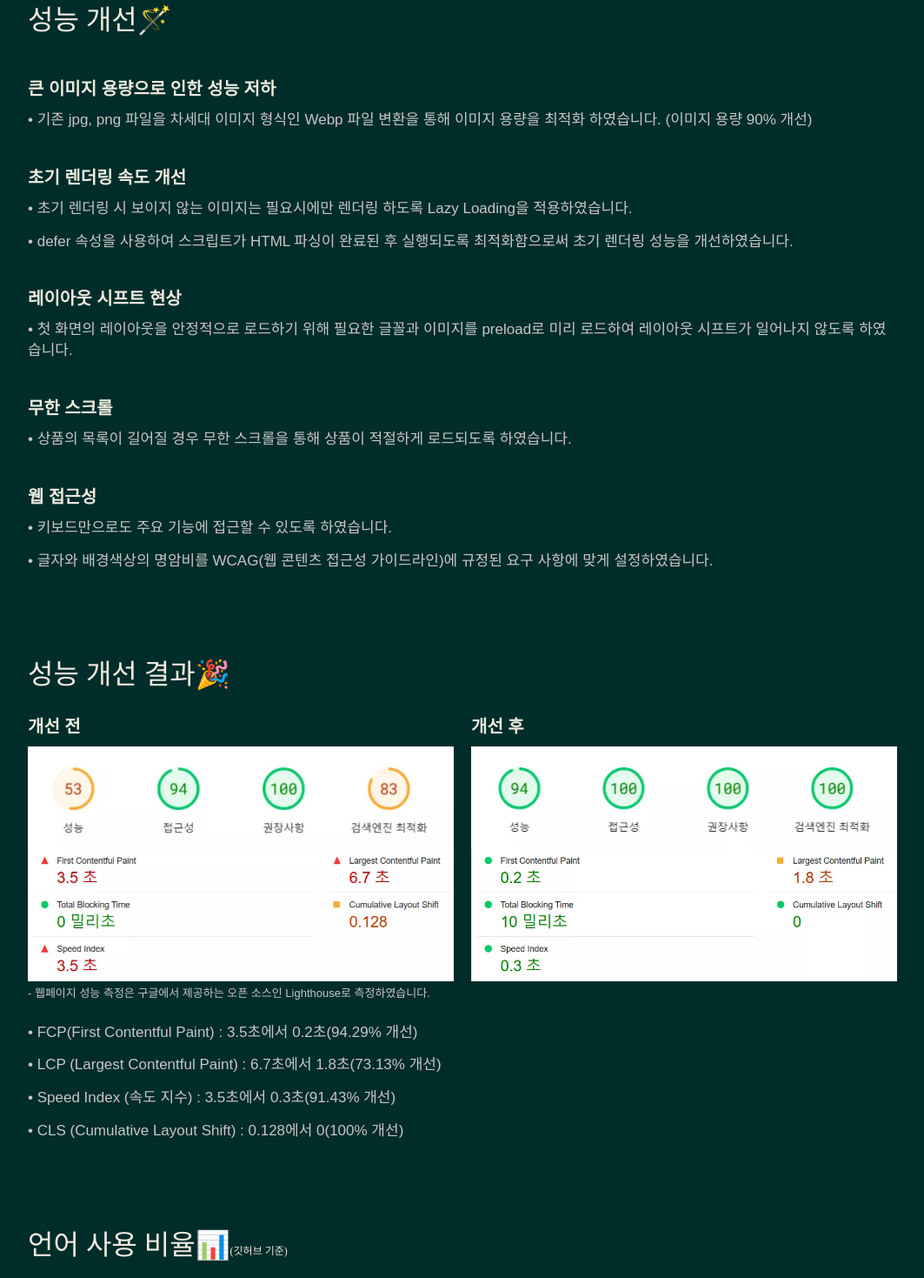
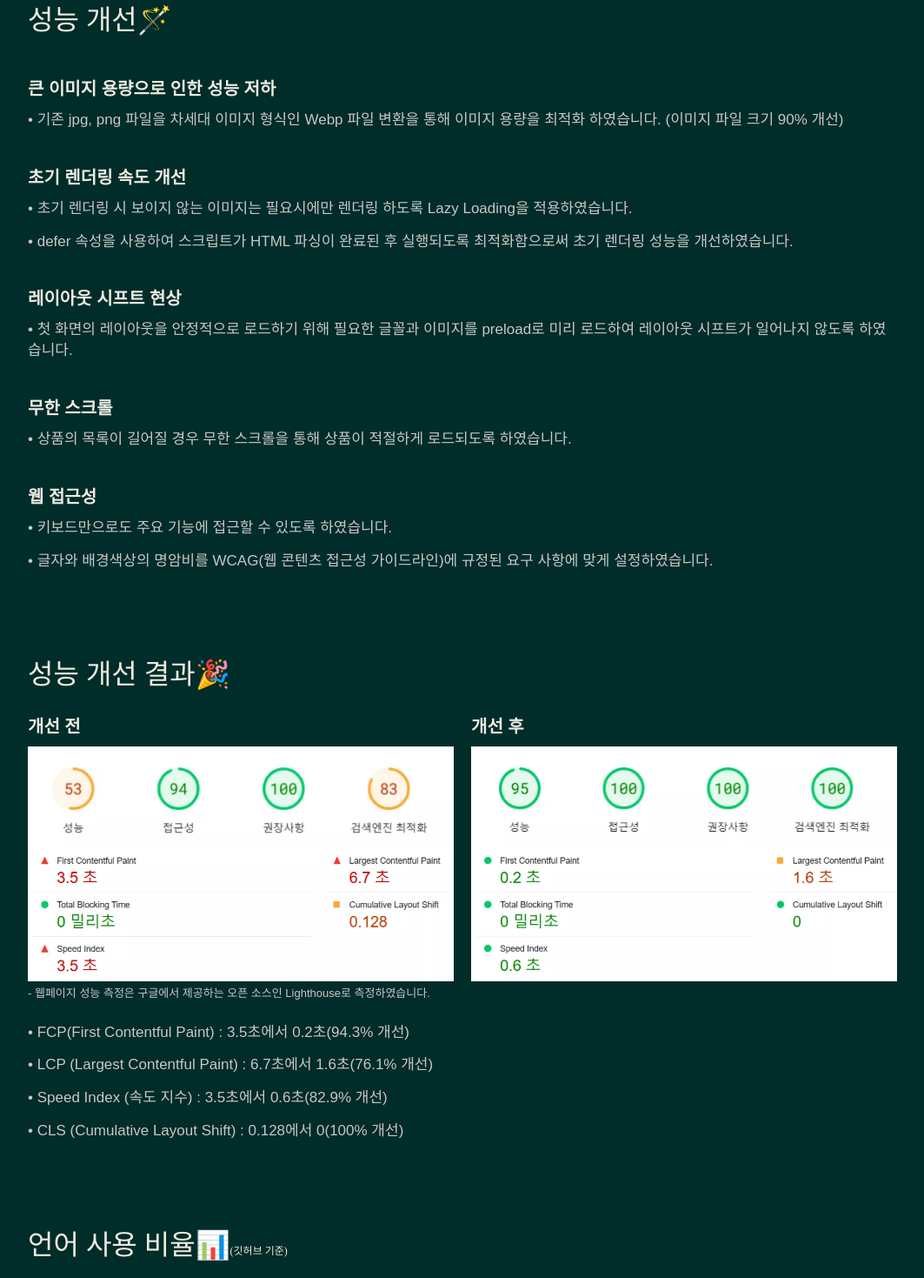
Before and after one commit to jaeyeong97/portfolio, a React (Create React App) app: page /shop in a window 1280 px wide. Shown: the part 2040-3509 px from the top of the page at 87% size, without its empty margins (108-1171 px from the left). Built offline with nearby package versions, Linux system fonts and the light colour scheme; a web font is replaced by a local one.

Commit message:
퍼센트 수정

```diff
--- a/src/components/projectPages/Shop.js
+++ b/src/components/projectPages/Shop.js
@@ -127,7 +127,7 @@ const Shop = () => {
           <div className="explain">
             <h4 className="ex_h4">큰 이미지 용량으로 인한 성능 저하</h4>
             <div>
-              • 기존 jpg, png 파일을 차세대 이미지 형식인 Webp 파일 변환을 통해 이미지 용량을 최적화 하였습니다. (이미지 용량 90% 개선)
+              • 기존 jpg, png 파일을 차세대 이미지 형식인 Webp 파일 변환을 통해 이미지 용량을 최적화 하였습니다. (이미지 파일 크기 90% 개선)
             </div>
             <h4 className="ex_h4">초기 렌더링 속도 개선</h4>
             <div>
@@ -170,9 +170,9 @@ const Shop = () => {
             </div>
           </div>
           <span className="shop-sub-explain">- 웹페이지 성능 측정은 구글에서 제공하는 오픈 소스인 Lighthouse로 측정하였습니다.</span>
-          <div>• FCP(First Contentful Paint) : 3.5초에서 0.2초(94.29% 개선)</div>
-          <div>• LCP (Largest Contentful Paint) : 6.7초에서 1.8초(73.13% 개선)</div>
-          <div>• Speed Index (속도 지수) : 3.5초에서 0.3초(91.43% 개선)</div>
+          <div>• FCP(First Contentful Paint) : 3.5초에서 0.2초(94.3% 개선)</div>
+          <div>• LCP (Largest Contentful Paint) : 6.7초에서 1.6초(76.1% 개선)</div>
+          <div>• Speed Index (속도 지수) : 3.5초에서 0.6초(82.9% 개선)</div>
           <div>• CLS (Cumulative Layout Shift) : 0.128에서 0(100% 개선)</div>
         </div>
       </section>
```
Also changed, not shown: public/assets/after1.webp, public/assets/after2.webp.
